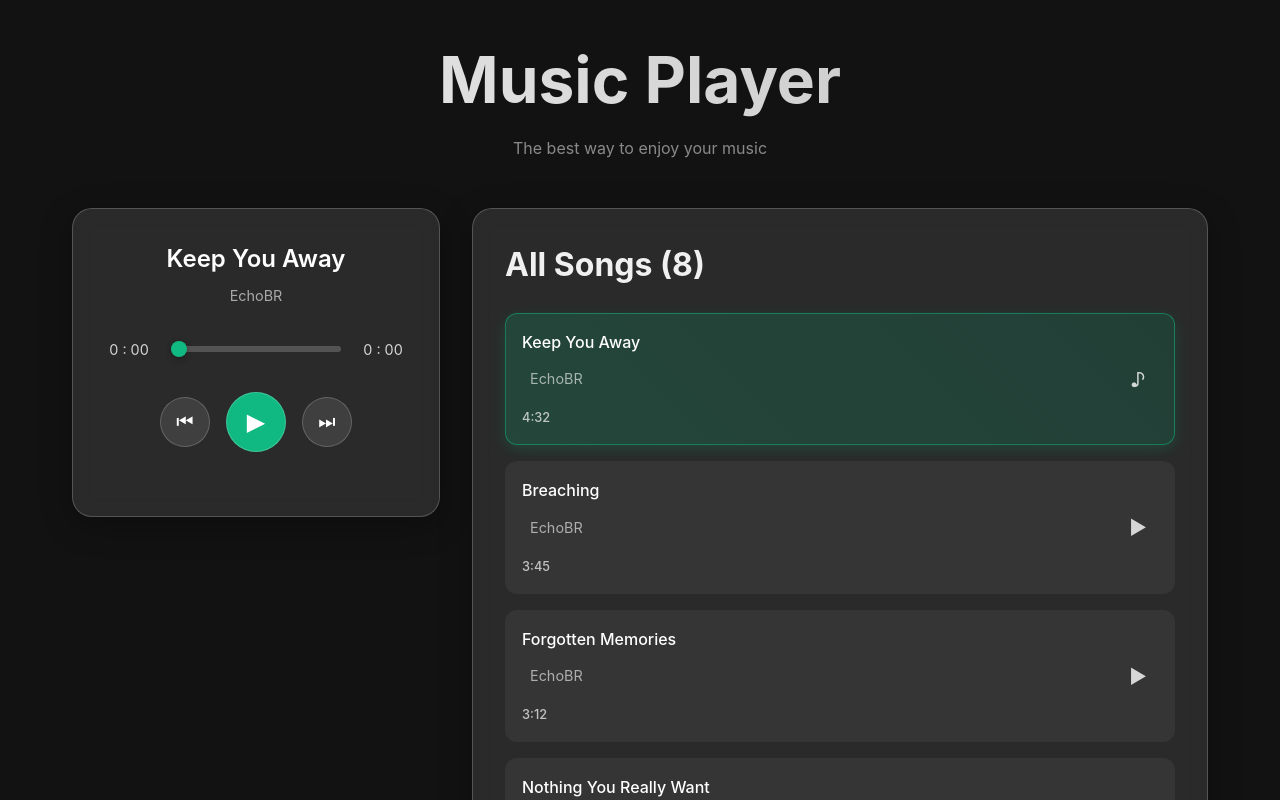
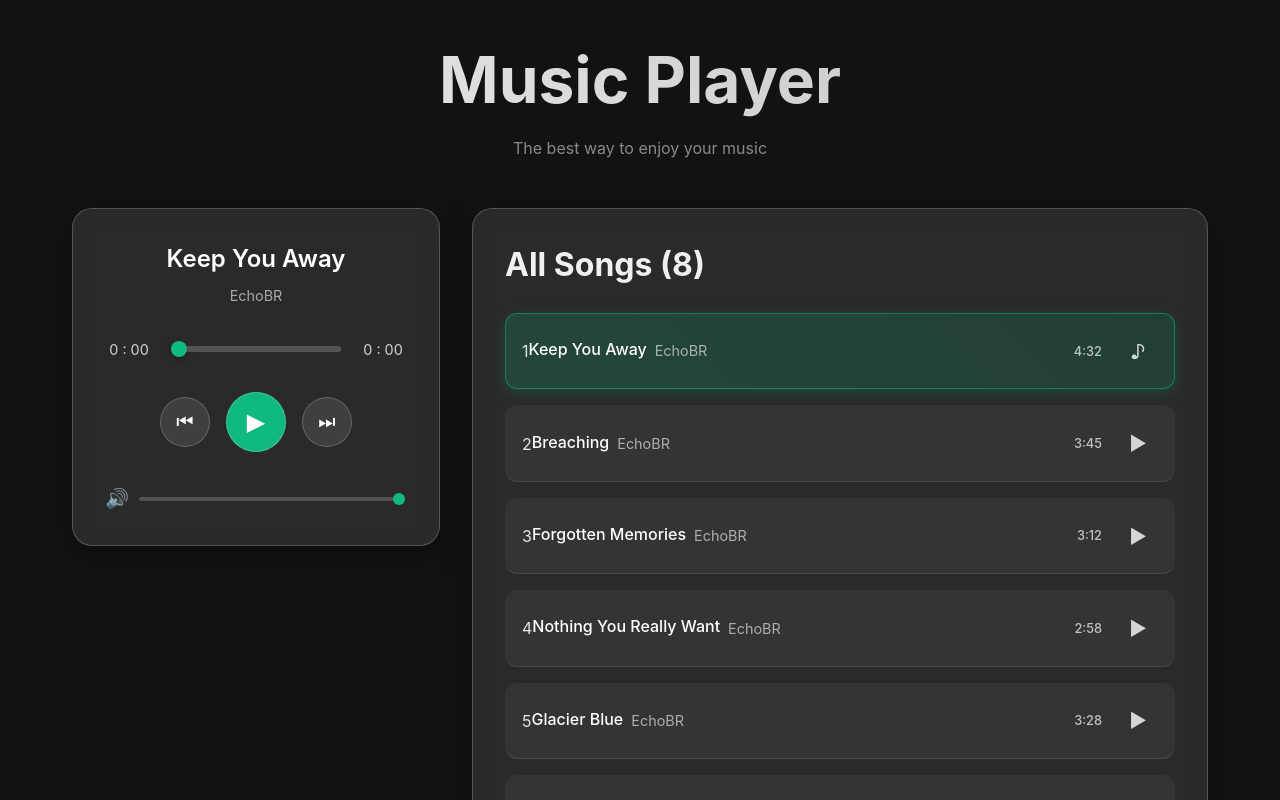
Before and after one commit to FiyinfoluwaDav/Music-Player, a React (Vite) app: page / in a window 1280 px wide. Shown: the top 800 px of the page. Built offline with nearby package versions, Linux system fonts and the light colour scheme.

Commit message:
Create progress bar and functionality

```diff
--- a/src/components/AllSongs.jsx
+++ b/src/components/AllSongs.jsx
@@ -12,11 +12,12 @@ export const AllSongs = () => {
             className={`song-card ${currentTrackIndex === key ? "active" : ""}`}
             onClick={() => handlePlaySong(song, key)}
           >
+            <div className="song-number">{key + 1}</div>
             <div className="song-info">
               <h3 className="song-title">{song.title}</h3>
               <p className="song-artist">{song.artist}</p>
-              <span className="song-duration">{song.duration}</span>
             </div>
+            <span className="song-duration">{song.duration}</span>
 
             <div
               className="play-button"
--- a/src/components/MusicPlayer.jsx
+++ b/src/components/MusicPlayer.jsx
@@ -14,6 +14,8 @@ export const MusicPlayer = () => {
     isPlaying,
     pause,
     play,
+    volume,
+    setVolume,
   } = useMusic();
   const audioRef = useRef(null);
 
@@ -23,6 +25,11 @@ export const MusicPlayer = () => {
     const newTime = parseFloat(e.target.value);
     audio.currentTime = newTime;
     setCurrentTime(newTime);
+  };
+
+  const handleVolumeChange = (e) => {
+    const newVolume = parseFloat(e.target.value);
+    setVolume(newVolume);
   };
 
   useEffect(() => {
@@ -35,6 +42,13 @@ export const MusicPlayer = () => {
       audio.pause();
     }
   });
+
+  useEffect(() => {
+    const audio = audioRef.current;
+    if (!audio) return;
+
+    audio.volume = volume;
+  }, [volume]);
 
   useEffect(() => {
     const audio = audioRef.current;
@@ -60,8 +74,10 @@ export const MusicPlayer = () => {
       audio.removeEventListener("ended", handleEnded);
     };
   }, [setDuration, setCurrentTime, currentTrack]);
+
+  const progressPercentage = duration > 0 ? (currentTime / duration) * 100 : 0;
   return (
-    <div >
+    <div>
       <audio
         ref={audioRef}
         src={currentTrack.url}
@@ -88,7 +104,7 @@ export const MusicPlayer = () => {
           value={currentTime || 0}
           className="progress-bar"
           onChange={handleTimeChange}
-          //style={{}}
+          style={{ "--progress": `${progressPercentage}%` }}
         ></input>
         <span className="time">{formatTime(duration)}</span>
       </div>
@@ -106,6 +122,18 @@ export const MusicPlayer = () => {
           ⏭
         </button>
       </div>
+      <div className="volume-container">
+        <span className="volume-icon">🔊</span>
+        <input
+          type="range"
+          min="0"
+          max="1"
+          step="0.1"
+          className="volume-bar"
+          onChange={handleVolumeChange}
+          value={volume}
+        />
+      </div>
     </div>
   );
 };
--- a/src/hooks/useMusic.js
+++ b/src/hooks/useMusic.js
@@ -65,10 +65,12 @@ export const useMusic = () => {
   const [currentTime, setCurrentTime] = useState(0);
   const [duration, setDuration] = useState(0);
   const [isPlaying, setIsPlaying] = useState(false);
+  const [volume, setVolume] = useState(1);
 
   const handlePlaySong = (song, index) => {
     setCurrentTrack(song);
     setCurrentTrackIndex(index);
+    setIsPlaying(false);
   };
 
   const nextTrack = () => {
@@ -116,5 +118,7 @@ export const useMusic = () => {
     play,
     pause,
     isPlaying,
+    volume,
+    setVolume,
   };
 };
--- a/src/index.css
+++ b/src/index.css
@@ -49,7 +49,6 @@ body {
   color: rgba(255, 255, 255, 0.5);
   margin: 0.5rem 0 0 0;
 }
-
 
 .app-main {
   display: grid;
@@ -220,6 +219,26 @@ body {
   background: #059669;
 }
 
+.volume-container {
+  display: flex;
+  align-items: center;
+  gap: 0.5rem;
+}
+
+.volume-icon {
+  font-size: 1.2rem;
+  color: rgba(255, 255, 255, 0.8);
+}
+
+.volume-bar {
+  flex: 1;
+  height: 4px;
+  background: rgba(255, 255, 255, 0.2);
+  border-radius: 2px;
+  outline: none;
+  cursor: pointer;
+  -webkit-appearance: none;
+}
 
 .volume-bar::-webkit-slider-thumb {
   -webkit-appearance: none;
@@ -253,7 +272,7 @@ body {
   padding: 2rem;
   border: 1px solid rgba(255, 255, 255, 0.2);
   box-shadow: 0 8px 32px rgba(0, 0, 0, 0.3);
-  max-height: 600px;
+  max-height: none;
   overflow-y: auto;
 }
 
@@ -429,12 +448,13 @@ body {
   display: flex;
   justify-content: space-between;
   align-items: center;
-  padding: 1rem;
+  padding: 0.75rem 1rem;
   background: rgba(255, 255, 255, 0.05);
   border-radius: 12px;
   cursor: pointer;
   transition: all 0.3s ease;
   border: 1px solid transparent;
+  border-bottom: 1px solid rgba(255, 255, 255, 0.1);
 }
 
 .song-card:hover {
@@ -453,6 +473,8 @@ body {
 }
 
 .song-info {
+  display: flex;
+  align-items: center;
   flex: 1;
 }
 
@@ -489,11 +511,11 @@ body {
 
 /* Playlists Styles */
 .playlists h2 {
-  font-size: 1.5rem;
-  font-weight: 600;
+  font-size: 2rem;
+  font-weight: 700;
   margin: 0 0 1.5rem 0;
-  color: white;
-  text-align: center;
+  color: #f0f0f0;
+  text-align: left;
 }
 
 .create-playlist {
```
